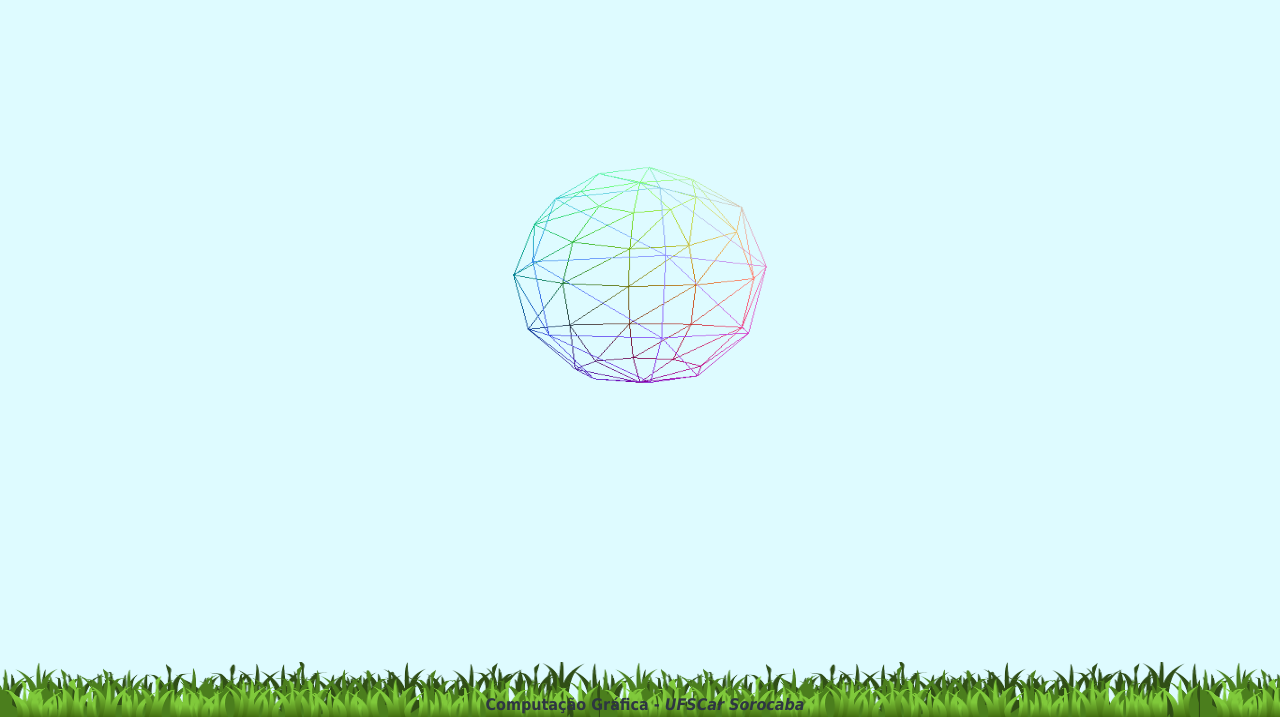
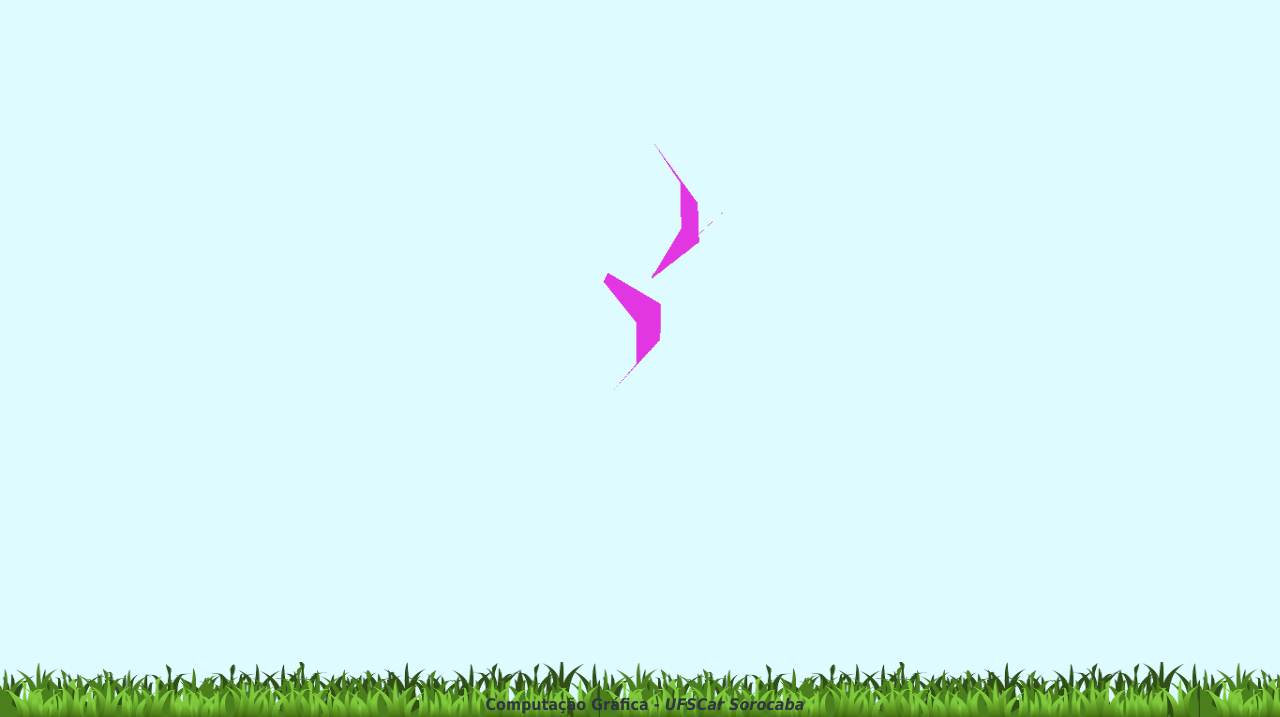
Before and after one commit to angela-rf/CG, a plain HTML site: page index.html in a window 1280 px wide. Shown: the part 83-800 px from the top of the page. Drawn offline with nearby package versions, Linux system fonts and the light colour scheme.

Commit message:
Add objeto na cena

```diff
--- a/index.html
+++ b/index.html
@@ -35,11 +35,11 @@
       document.body.appendChild( renderer.domElement );
 
 
-      var geometry = new THREE.SphereGeometry(2);
-      var material = new THREE.MeshNormalMaterial({ color: 0x00ff00, wireframe:true });
+      //var geometry = new THREE.SphereGeometry(2);
+      //var material = new THREE.MeshNormalMaterial({ color: 0x00ff00, wireframe:true });
       //var material = new THREE.MeshNormalMaterial();
-      var cube = new THREE.Mesh( geometry, material );
-      scene.add( cube );
+      //var cube = new THREE.Mesh( geometry, material );
+      //scene.add( cube );
 
       camera.position.z = 5;
 
@@ -53,16 +53,29 @@
       light.position.set(-100,200,100);
       scene.add(light);
       */
+
+      var mesh = null;
+      function initMesh(){
+        var loader = new THREE.JSONLoader();
+        loader.load('obj/tree.json', function(geometry){
+          mesh = new THREE.Mesh(geometry);
+          scene.add(mesh);
+        });
+      }
+
+
+      //Onde a mágica acontece
       function render() {
           requestAnimationFrame( render );
 
-          cube.rotation.x += 0.01;
-          cube.rotation.y += 0.01;
+          mesh.rotation.x += 0.01;
+          //mesh.rotation.y += 0.01;
           //cube.rotation.z += 0.01;
 
           renderer.render( scene, camera );
 
       };
+      initMesh();
       render();
     </script>
 
```
